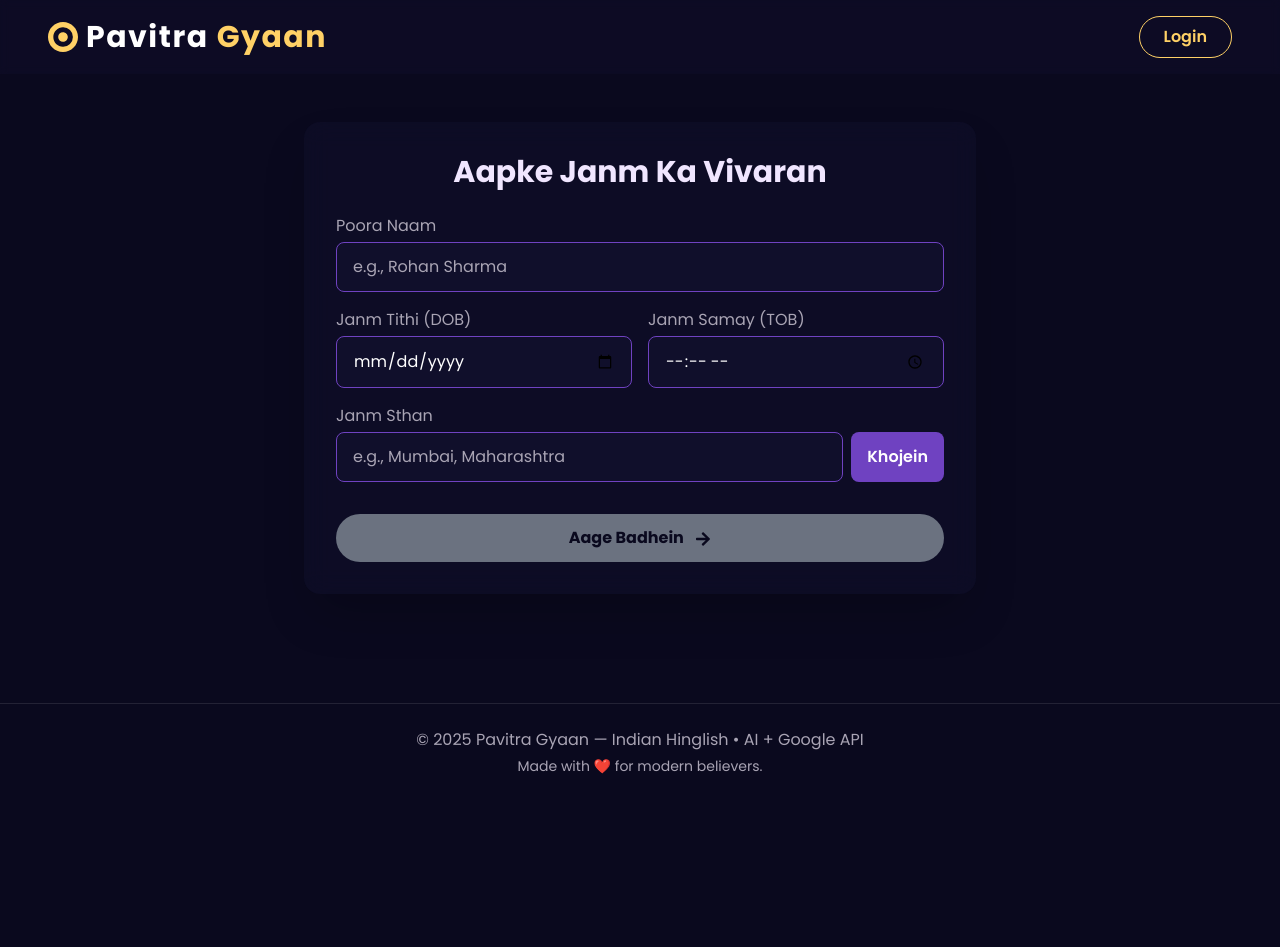
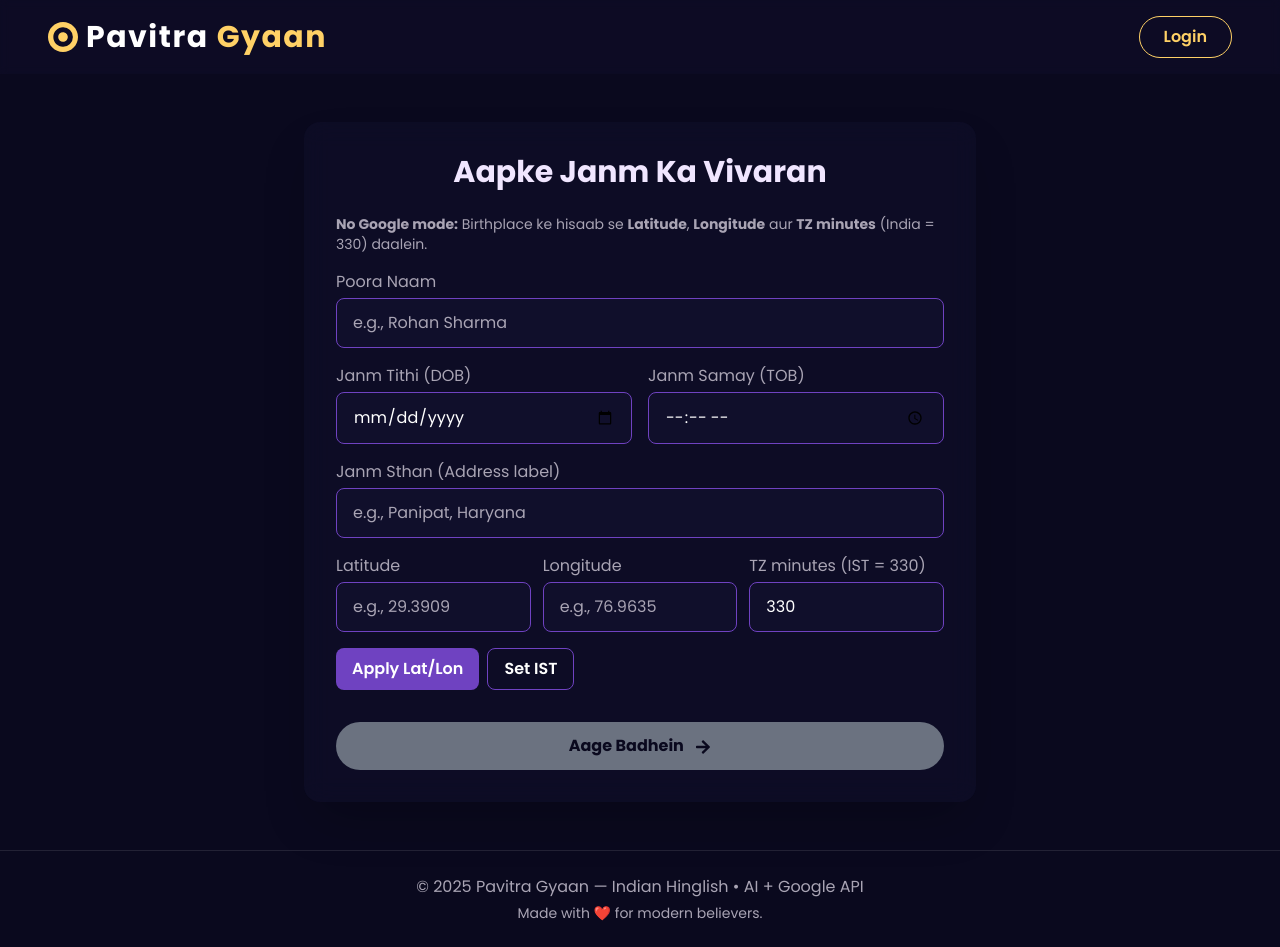
Before and after one commit to vipinatyagi-web/PG-GEMINI, a Next.js app: page / in a window 1280 px wide. Before the commit the page ends 800 px from the top, so only its background shows below. Built offline with nearby package versions, Linux system fonts and the light colour scheme.

Commit message:
Update FormWizard.tsx

```diff
--- a/components/FormWizard.tsx
+++ b/components/FormWizard.tsx
@@ -1,32 +1,63 @@
 import { useState } from 'react';
 import { motion, AnimatePresence } from 'framer-motion';
-import { FaUser, FaBirthdayCake, FaMapMarkerAlt, FaHeart, FaBriefcase, FaArrowRight, FaArrowLeft } from 'react-icons/fa';
+import { FaArrowRight, FaArrowLeft } from 'react-icons/fa';
 
 // --- Reusable UI Components (Can be moved to a /ui folder) ---
-const Input = (props: any) => <input className="w-full bg-brand-bg border border-brand-violet rounded-lg px-4 py-3 text-white placeholder-brand-gray focus:outline-none focus:ring-2 focus:ring-brand-gold" {...props} />;
-const Select = (props: any) => <select className="w-full bg-brand-bg border border-brand-violet rounded-lg px-4 py-3 text-white focus:outline-none focus:ring-2 focus:ring-brand-gold" {...props} />;
-const Button = ({ children, ...props }: any) => <button className="w-full px-8 py-3 bg-brand-gold text-brand-dark font-bold rounded-full hover:bg-yellow-400 transition-all disabled:bg-gray-500" {...props}>{children}</button>;
+const Input = (props: any) => (
+  <input
+    className="w-full bg-brand-bg border border-brand-violet rounded-lg px-4 py-3 text-white placeholder-brand-gray focus:outline-none focus:ring-2 focus:ring-brand-gold"
+    {...props}
+  />
+);
+const Select = (props: any) => (
+  <select
+    className="w-full bg-brand-bg border border-brand-violet rounded-lg px-4 py-3 text-white focus:outline-none focus:ring-2 focus:ring-brand-gold"
+    {...props}
+  />
+);
+const Button = ({ children, ...props }: any) => (
+  <button
+    className="w-full px-8 py-3 bg-brand-gold text-brand-dark font-bold rounded-full hover:bg-yellow-400 transition-all disabled:bg-gray-500"
+    {...props}
+  >
+    {children}
+  </button>
+);
 
+// ---------------------- STEP 1 ----------------------
 const Step1 = ({ data, setData, nextStep }: any) => {
-    // ... Geo API logic ...
+  // Keyless lat/lon mode
   const [geoLoading, setGeoLoading] = useState(false);
   const [geoError, setGeoError] = useState('');
 
-    const handleFindPlace = async () => {
-        if (!data.birthplace) {
-            setGeoError('Kripya jagah ka naam daalein.');
+  // NEW: keyless apply function (no GOOGLE_MAPS_API_KEY needed)
+  const applyLatLon = async () => {
+    if (!data.lat || !data.lon) {
+      setGeoError('Kripya Latitude aur Longitude daalein.');
       return;
     }
     setGeoLoading(true);
     setGeoError('');
     try {
-            const res = await fetch(`/api/geo?query=${data.birthplace}`);
-            const geoData = await res.json();
-            if (res.ok) {
-                setData({ ...data, lat: geoData.lat, lon: geoData.lon, timezoneOffsetMinutes: geoData.timezoneOffsetMinutes });
-            } else {
-                throw new Error(geoData.error);
-            }
+      const url = `/api/geo?lat=${encodeURIComponent(
+        data.lat
+      )}&lon=${encodeURIComponent(data.lon)}&tz=${encodeURIComponent(
+        data.timezoneOffsetMinutes
+      )}&address=${encodeURIComponent(data.birthplace || '')}&country=India`;
+
+      const res = await fetch(url);
+      const j = await res.json();
+      if (!res.ok) throw new Error(j?.error || 'Location fetch failed');
+
+      // normalize back
+      setData({
+        ...data,
+        lat: String(j.lat),
+        lon: String(j.lon),
+        timezoneOffsetMinutes: Number(j.tz_offset_minutes || data.timezoneOffsetMinutes),
+        // optional: overwrite formatted address (if provided)
+        birthplace: j.address || data.birthplace,
+      });
     } catch (err: any) {
       setGeoError(err.message);
     } finally {
@@ -37,84 +68,288 @@
   return (
     <div>
       <h2 className="text-3xl font-bold text-center mb-6">Aapke Janm Ka Vivaran</h2>
+
+      <p className="text-sm text-brand-gray mb-4">
+        <b>No Google mode:</b> Birthplace ke hisaab se <b>Latitude</b>, <b>Longitude</b> aur <b>TZ minutes</b> (India = 330) daalein.
+      </p>
+
       <div className="space-y-4">
-            <div><label className="text-brand-gray mb-1 block">Poora Naam</label><Input value={data.fullName} onChange={(e:any) => setData({...data, fullName: e.target.value})} placeholder="e.g., Rohan Sharma" /></div>
+        <div>
+          <label className="text-brand-gray mb-1 block">Poora Naam</label>
+          <Input
+            value={data.fullName}
+            onChange={(e: any) => setData({ ...data, fullName: e.target.value })}
+            placeholder="e.g., Rohan Sharma"
+          />
+        </div>
+
         <div className="grid grid-cols-2 gap-4">
-                <div><label className="text-brand-gray mb-1 block">Janm Tithi (DOB)</label><Input type="date" value={data.dob} onChange={(e:any) => setData({...data, dob: e.target.value})} /></div>
-                <div><label className="text-brand-gray mb-1 block">Janm Samay (TOB)</label><Input type="time" value={data.tob} onChange={(e:any) => setData({...data, tob: e.target.value})} /></div>
+          <div>
+            <label className="text-brand-gray mb-1 block">Janm Tithi (DOB)</label>
+            <Input
+              type="date"
+              value={data.dob}
+              onChange={(e: any) => setData({ ...data, dob: e.target.value })}
+            />
           </div>
           <div>
-                <label className="text-brand-gray mb-1 block">Janm Sthan</label>
+            <label className="text-brand-gray mb-1 block">Janm Samay (TOB)</label>
+            <Input
+              type="time"
+              value={data.tob}
+              onChange={(e: any) => setData({ ...data, tob: e.target.value })}
+            />
+          </div>
+        </div>
+
+        <div>
+          <label className="text-brand-gray mb-1 block">Janm Sthan (Address label)</label>
+          <Input
+            value={data.birthplace}
+            onChange={(e: any) => setData({ ...data, birthplace: e.target.value })}
+            placeholder="e.g., Panipat, Haryana"
+          />
+        </div>
+
+        <div className="grid grid-cols-1 md:grid-cols-3 gap-3">
+          <div>
+            <label className="text-brand-gray mb-1 block">Latitude</label>
+            <Input
+              value={data.lat}
+              onChange={(e: any) => setData({ ...data, lat: e.target.value })}
+              placeholder="e.g., 29.3909"
+            />
+          </div>
+          <div>
+            <label className="text-brand-gray mb-1 block">Longitude</label>
+            <Input
+              value={data.lon}
+              onChange={(e: any) => setData({ ...data, lon: e.target.value })}
+              placeholder="e.g., 76.9635"
+            />
+          </div>
+          <div>
+            <label className="text-brand-gray mb-1 block">TZ minutes (IST = 330)</label>
+            <Input
+              value={data.timezoneOffsetMinutes}
+              onChange={(e: any) =>
+                setData({ ...data, timezoneOffsetMinutes: e.target.value })
+              }
+              placeholder="e.g., 330"
+            />
+          </div>
+        </div>
+
         <div className="flex gap-2">
-                    <Input value={data.birthplace} onChange={(e:any) => setData({...data, birthplace: e.target.value})} placeholder="e.g., Mumbai, Maharashtra" />
-                    <button onClick={handleFindPlace} disabled={geoLoading} className="px-4 py-2 bg-brand-violet rounded-lg text-white font-semibold disabled:bg-gray-600">{geoLoading ? '...' : 'Khojein'}</button>
+          <button
+            type="button"
+            onClick={applyLatLon}
+            disabled={geoLoading}
+            className="px-4 py-2 bg-brand-violet rounded-lg text-white font-semibold disabled:bg-gray-600"
+          >
+            {geoLoading ? '...' : 'Apply Lat/Lon'}
+          </button>
+          <button
+            type="button"
+            onClick={() => setData({ ...data, timezoneOffsetMinutes: 330 })}
+            className="px-4 py-2 border border-brand-violet rounded-lg text-white font-semibold"
+          >
+            Set IST
+          </button>
         </div>
+
         {geoError && <p className="text-red-500 text-sm mt-1">{geoError}</p>}
+        {data.lat && data.lon && (
+          <p className="text-green-400 text-center text-sm">
+            Location set: {data.lat}, {data.lon} (TZ: {data.timezoneOffsetMinutes})
+          </p>
+        )}
       </div>
-            {data.lat && <p className="text-green-400 text-center text-sm">Location set: {data.lat}, {data.lon}</p>}
+
+      <div className="mt-8">
+        <Button
+          onClick={nextStep}
+          disabled={!data.fullName || !data.dob || !data.tob || !data.lat || !data.lon}
+        >
+          Aage Badhein <FaArrowRight className="inline ml-2" />
+        </Button>
       </div>
-        <div className="mt-8"><Button onClick={nextStep} disabled={!data.fullName || !data.dob || !data.tob || !data.lat}>Aage Badhein <FaArrowRight className="inline ml-2" /></Button></div>
     </div>
-)};
+  );
+};
 
+// ---------------------- STEP 2 ----------------------
 const Step2 = ({ data, setData, nextStep, prevStep }: any) => (
   <div>
     <h2 className="text-3xl font-bold text-center mb-6">Aapke Baare Mein Thoda Batayein</h2>
     <div className="grid grid-cols-2 gap-4">
-             <div><label className="text-brand-gray mb-1 block">Gender</label><Select value={data.gender} onChange={(e:any) => setData({...data, gender: e.target.value})}><option>Select</option><option value="male">Male</option><option value="female">Female</option></Select></div>
-             <div><label className="text-brand-gray mb-1 block">Relationship Status</label><Select value={data.relationshipStatus} onChange={(e:any) => setData({...data, relationshipStatus: e.target.value})}><option>Select</option><option value="single">Single</option><option value="in_relationship">In a Relationship</option><option value="married">Married</option></Select></div>
-             <div><label className="text-brand-gray mb-1 block">Career Goal</label><Select value={data.careerGoal} onChange={(e:any) => setData({...data, careerGoal: e.target.value})}><option>Select</option><option value="promotion">Promotion</option><option value="job_change">Job Change</option><option value="business_growth">Business Growth</option></Select></div>
-             <div><label className="text-brand-gray mb-1 block">Sabse Badi Chinta</label><Select value={data.topConcern} onChange={(e:any) => setData({...data, topConcern: e.target.value})}><option>Select</option><option value="career">Career</option><option value="love">Love</option><option value="money">Money</option><option value="health">Health</option></Select></div>
+      <div>
+        <label className="text-brand-gray mb-1 block">Gender</label>
+        <Select
+          value={data.gender}
+          onChange={(e: any) => setData({ ...data, gender: e.target.value })}
+        >
+          <option value="">Select</option>
+          <option value="male">Male</option>
+          <option value="female">Female</option>
+        </Select>
       </div>
+      <div>
+        <label className="text-brand-gray mb-1 block">Relationship Status</label>
+        <Select
+          value={data.relationshipStatus}
+          onChange={(e: any) =>
+            setData({ ...data, relationshipStatus: e.target.value })
+          }
+        >
+          <option value="">Select</option>
+          <option value="single">Single</option>
+          <option value="in_relationship">In a Relationship</option>
+          <option value="married">Married</option>
+        </Select>
+      </div>
+      <div>
+        <label className="text-brand-gray mb-1 block">Career Goal</label>
+        <Select
+          value={data.careerGoal}
+          onChange={(e: any) => setData({ ...data, careerGoal: e.target.value })}
+        >
+          <option value="">Select</option>
+          <option value="promotion">Promotion</option>
+          <option value="job_change">Job Change</option>
+          <option value="business_growth">Business Growth</option>
+        </Select>
+      </div>
+      <div>
+        <label className="text-brand-gray mb-1 block">Sabse Badi Chinta</label>
+        <Select
+          value={data.topConcern}
+          onChange={(e: any) => setData({ ...data, topConcern: e.target.value })}
+        >
+          <option value="">Select</option>
+          <option value="career">Career</option>
+          <option value="love">Love</option>
+          <option value="money">Money</option>
+          <option value="health">Health</option>
+        </Select>
+      </div>
+    </div>
+
     <div className="mt-8 flex gap-4">
-            <button onClick={prevStep} className="w-1/4 flex items-center justify-center py-3 bg-brand-violet rounded-full"><FaArrowLeft /></button>
-            <Button onClick={nextStep} className="w-3/4">Review Karein <FaArrowRight className="inline ml-2" /></Button>
+      <button
+        onClick={prevStep}
+        className="w-1/4 flex items-center justify-center py-3 bg-brand-violet rounded-full"
+      >
+        <FaArrowLeft />
+      </button>
+      <Button onClick={nextStep} className="w-3/4">
+        Review Karein <FaArrowRight className="inline ml-2" />
+      </Button>
     </div>
   </div>
 );
 
+// ---------------------- STEP 3 ----------------------
 const Step3 = ({ data, prevStep, handleSubmit }: any) => (
   <div>
     <h2 className="text-3xl font-bold text-center mb-6">Apni Jaankari Check Karein</h2>
     <div className="bg-brand-bg p-6 rounded-lg space-y-2 text-lg">
-            <p><strong className="text-brand-gold">Naam:</strong> {data.fullName}</p>
-            <p><strong className="text-brand-gold">DOB:</strong> {data.dob}</p>
-            <p><strong className="text-brand-gold">TOB:</strong> {data.tob}</p>
-            <p><strong className="text-brand-gold">Sthan:</strong> {data.birthplace}</p>
-            <p><strong className="text-brand-gold">Focus:</strong> {data.topConcern}</p>
+      <p>
+        <strong className="text-brand-gold">Naam:</strong> {data.fullName}
+      </p>
+      <p>
+        <strong className="text-brand-gold">DOB:</strong> {data.dob}
+      </p>
+      <p>
+        <strong className="text-brand-gold">TOB:</strong> {data.tob}
+      </p>
+      <p>
+        <strong className="text-brand-gold">Sthan:</strong> {data.birthplace}
+      </p>
+      <p>
+        <strong className="text-brand-gold">Lat/Lon:</strong> {data.lat}, {data.lon} (TZ: {data.timezoneOffsetMinutes})
+      </p>
+      <p>
+        <strong className="text-brand-gold">Focus:</strong> {data.topConcern}
+      </p>
     </div>
     <div className="mt-8 flex gap-4">
-             <button onClick={prevStep} className="w-1/4 flex items-center justify-center py-3 bg-brand-violet rounded-full"><FaArrowLeft /></button>
-            <Button onClick={handleSubmit} className="w-3/4">Meri Kundali Banayein</Button>
+      <button
+        onClick={prevStep}
+        className="w-1/4 flex items-center justify-center py-3 bg-brand-violet rounded-full"
+      >
+        <FaArrowLeft />
+      </button>
+      <Button onClick={handleSubmit} className="w-3/4">
+        Meri Kundali Banayein
+      </Button>
     </div>
   </div>
 );
 
-
+// ---------------------- WRAPPER ----------------------
 const FormWizard = ({ onSubmit }: any) => {
   const [step, setStep] = useState(1);
   const [formData, setFormData] = useState({
-    fullName: '', dob: '', tob: '', birthplace: '',
-    lat: '', lon: '', timezoneOffsetMinutes: 330,
-    gender: '', relationshipStatus: '', careerGoal: '', topConcern: '',
+    fullName: '',
+    dob: '',
+    tob: '',
+    birthplace: '',
+    lat: '',
+    lon: '',
+    timezoneOffsetMinutes: 330, // IST default
+    gender: '',
+    relationshipStatus: '',
+    careerGoal: '',
+    topConcern: '',
   });
 
-  const nextStep = () => setStep(s => s + 1);
-  const prevStep = () => setStep(s => s - 1);
+  const nextStep = () => setStep((s) => s + 1);
+  const prevStep = () => setStep((s) => s - 1);
 
   const motionProps = {
     initial: { opacity: 0, x: 50 },
     animate: { opacity: 1, x: 0 },
     exit: { opacity: 0, x: -50 },
-    transition: { duration: 0.5 }
+    transition: { duration: 0.5 },
+  };
+
+  // Submit ko compute API format me map kar do
+  const handleFinalSubmit = () => {
+    onSubmit({
+      ...formData,
+      // compute API expects tz_offset_minutes
+      tz_offset_minutes: formData.timezoneOffsetMinutes,
+    });
   };
 
   return (
     <div className="max-w-2xl mx-auto bg-brand-bg/60 p-8 rounded-2xl shadow-2xl backdrop-blur-md">
       <AnimatePresence mode="wait">
-            {step === 1 && <motion.div key={1} {...motionProps}><Step1 data={formData} setData={setFormData} nextStep={nextStep} /></motion.div>}
-            {step === 2 && <motion.div key={2} {...motionProps}><Step2 data={formData} setData={setFormData} nextStep={nextStep} prevStep={prevStep} /></motion.div>}
-            {step === 3 && <motion.div key={3} {...motionProps}><Step3 data={formData} prevStep={prevStep} handleSubmit={() => onSubmit(formData)} /></motion.div>}
+        {step === 1 && (
+          <motion.div key={1} {...motionProps}>
+            <Step1 data={formData} setData={setFormData} nextStep={nextStep} />
+          </motion.div>
+        )}
+        {step === 2 && (
+          <motion.div key={2} {...motionProps}>
+            <Step2
+              data={formData}
+              setData={setFormData}
+              nextStep={nextStep}
+              prevStep={prevStep}
+            />
+          </motion.div>
+        )}
+        {step === 3 && (
+          <motion.div key={3} {...motionProps}>
+            <Step3
+              data={formData}
+              prevStep={prevStep}
+              handleSubmit={handleFinalSubmit}
+            />
+          </motion.div>
+        )}
       </AnimatePresence>
     </div>
   );
```
Lines whose indentation alone changed are shown as unchanged.
